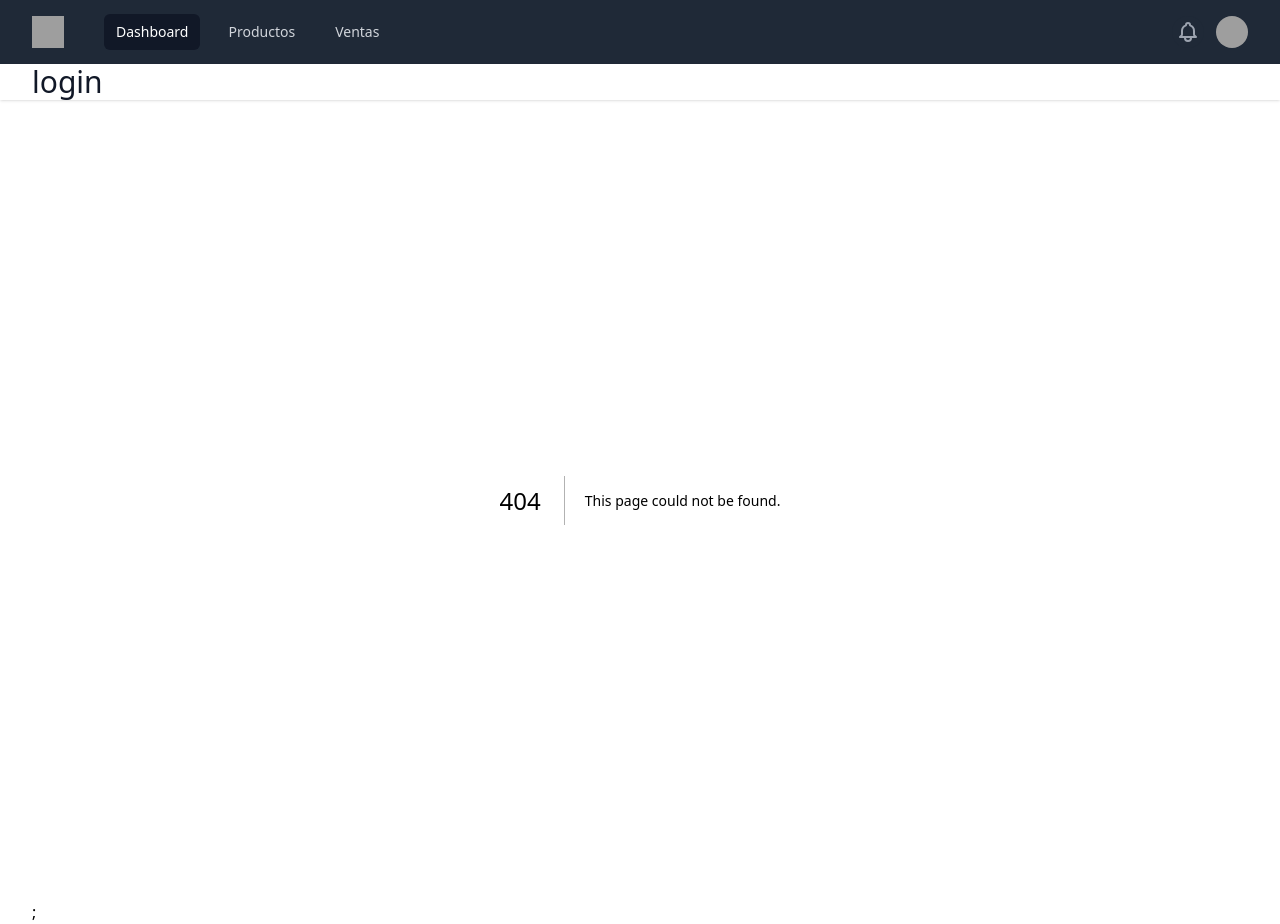
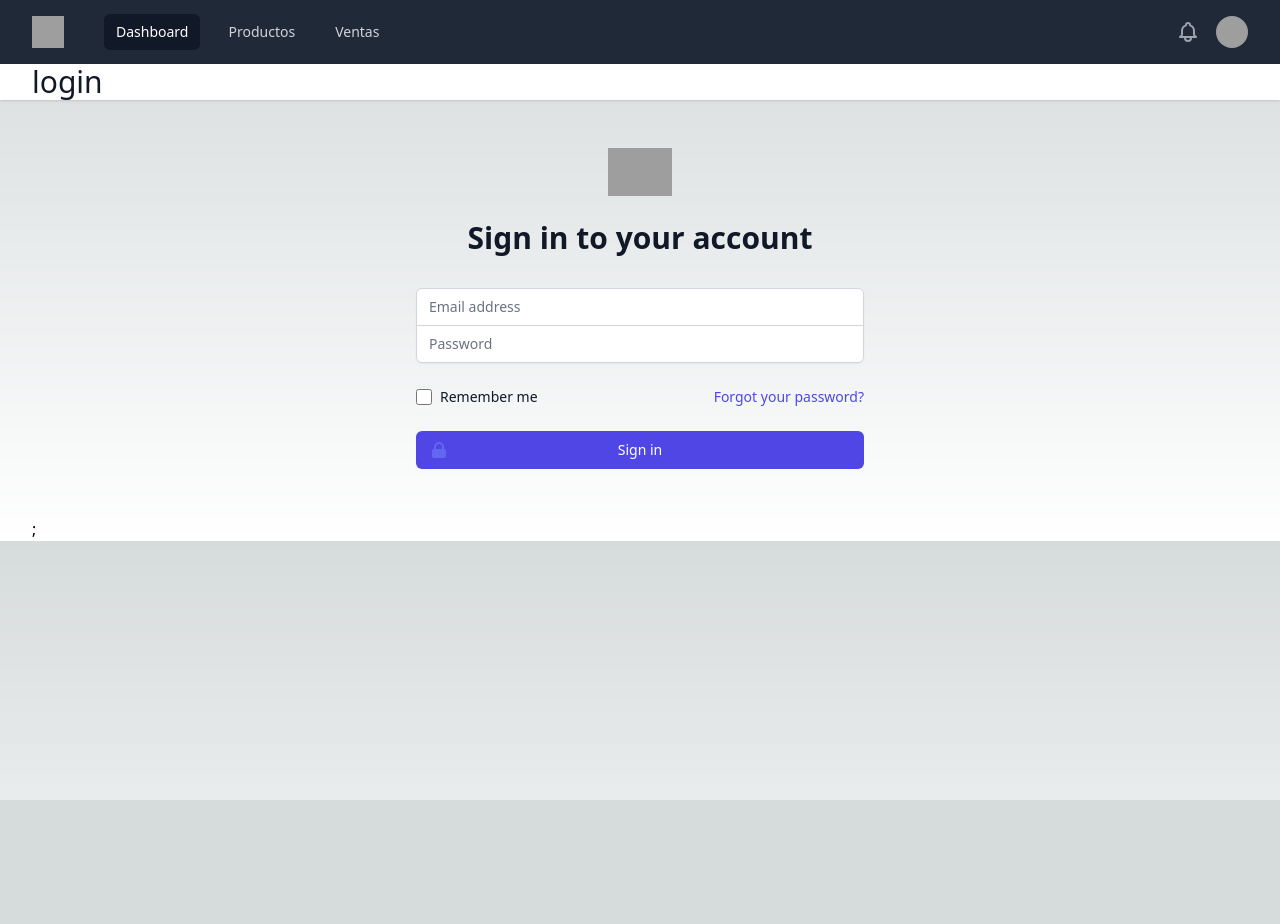
Before and after one commit to marcerg/shop-admin, a Next.js app: page /login in a window 1280 px wide. Before the commit this address had no page. After the commit the page ends 800 px from the top, so only its background shows below. Built offline with nearby package versions, Linux system fonts and the light colour scheme; grey boxes are pictures that could not be loaded.

Commit message:
logica de login

```diff
--- a/src/components/LoginPage.js
+++ b/src/components/LoginPage.js
@@ -1,6 +1,16 @@
+import { useRef } from "react";
 import { LockClosedIcon } from "@heroicons/react/solid";
 
 export default function LoginPage() {
+  const emailRef = useRef(null);
+  const passwordRef = useRef(null);
+
+  const submitHanlder = (event) => {
+    event.preventDefault();
+    const email = emailRef.current.value;
+    const password = passwordRef.current.value;
+  };
+
   return (
     <>
       <div className="min-h-full flex items-center justify-center py-12 px-4 sm:px-6 lg:px-8">
@@ -15,7 +25,7 @@
               Sign in to your account
             </h2>
           </div>
-          <form className="mt-8 space-y-6" action="#" method="POST">
+          <form className="mt-8 space-y-6" onSubmit={submitHanlder}>
             <input type="hidden" name="remember" defaultValue="true" />
             <div className="rounded-md shadow-sm -space-y-px">
               <div>
@@ -30,6 +40,7 @@
                   required
                   className="appearance-none rounded-none relative block w-full px-3 py-2 border border-gray-300 placeholder-gray-500 text-gray-900 rounded-t-md focus:outline-none focus:ring-indigo-500 focus:border-indigo-500 focus:z-10 sm:text-sm"
                   placeholder="Email address"
+                  ref={emailRef}
                 />
               </div>
               <div>
@@ -44,6 +55,7 @@
                   required
                   className="appearance-none rounded-none relative block w-full px-3 py-2 border border-gray-300 placeholder-gray-500 text-gray-900 rounded-b-md focus:outline-none focus:ring-indigo-500 focus:border-indigo-500 focus:z-10 sm:text-sm"
                   placeholder="Password"
+                  ref={passwordRef}
                 />
               </div>
             </div>
--- /dev/null
+++ b/src/pages/login.js
@@ -0,0 +1,4 @@
+import LoginPage from "../components/LoginPage";
+export default function Login() {
+  return <LoginPage />;
+}
```
